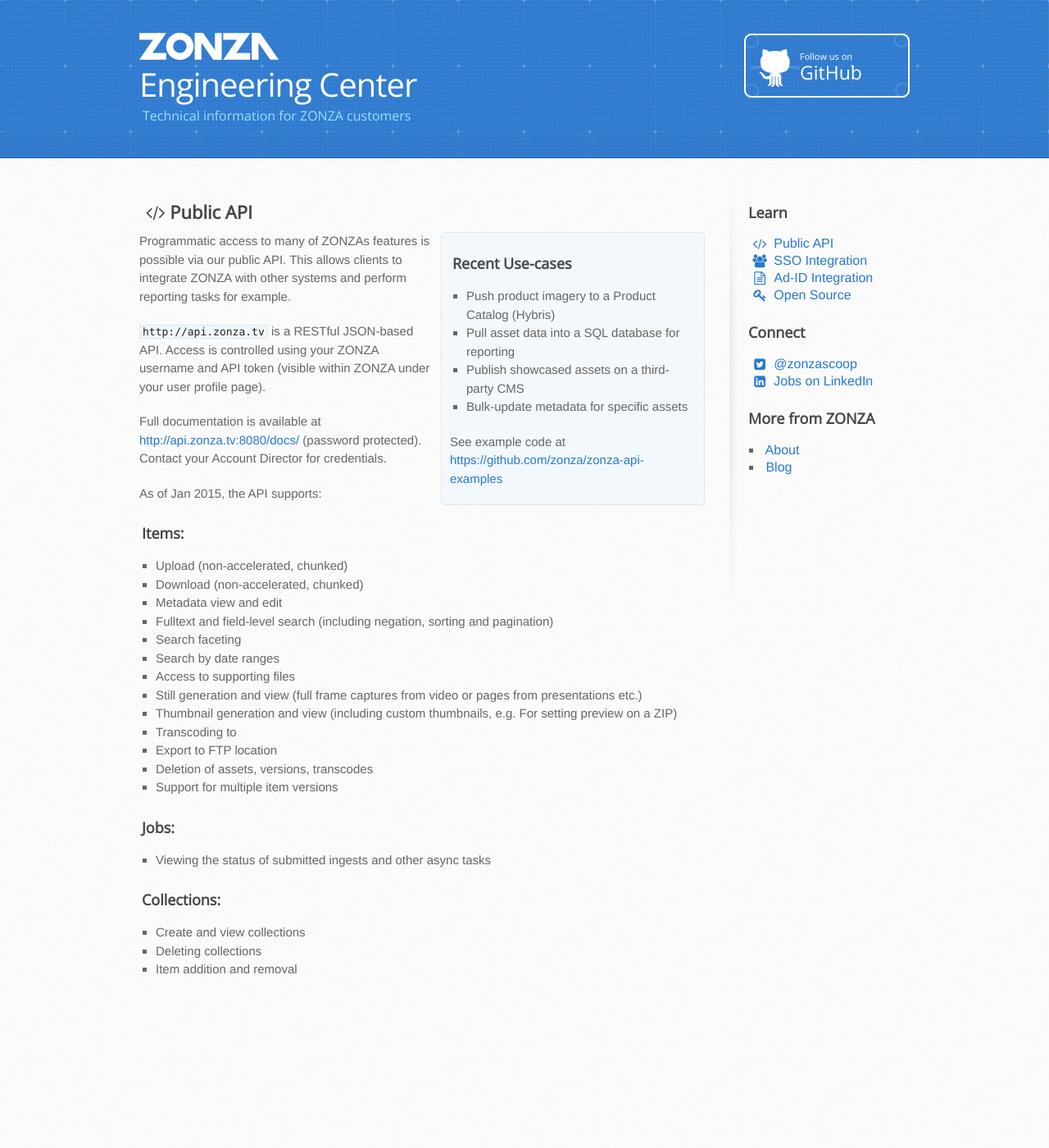
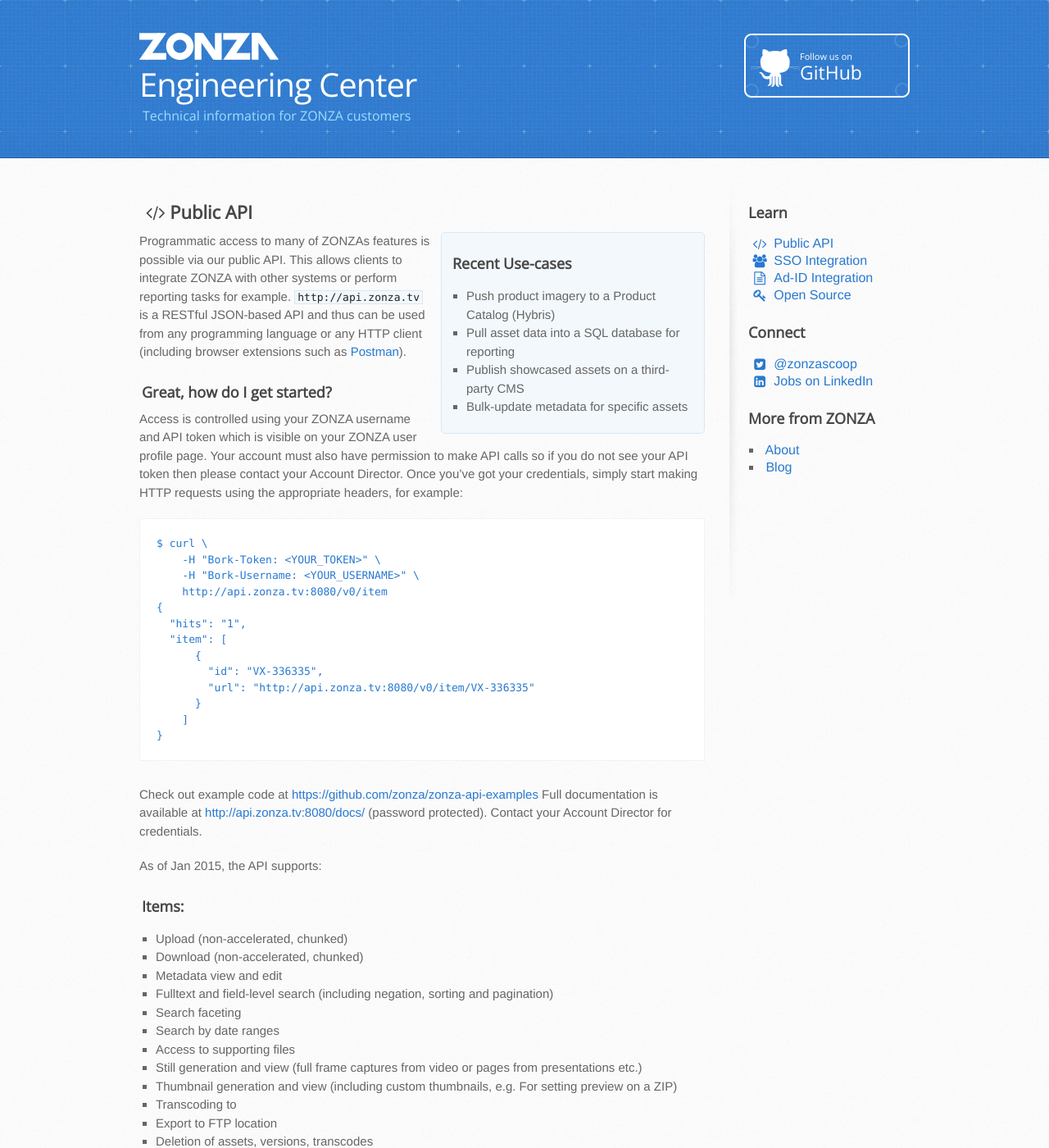
Before and after one commit to zonza/zonza.github.io, a Jekyll site: the page built from api.md, in a window 1280 px wide and 1400 px high. Shown: the whole window at 82% size. Built offline with Jekyll 4.4.1, drawn with Linux system fonts in a browser that asks for light colours; nearby versions of some CDN libraries.

Commit message:
API example added

```diff
--- a/api.md
+++ b/api.md
@@ -14,17 +14,38 @@
 <li>Publish showcased assets on a third-party CMS</li>
 <li>Bulk-update metadata for specific assets</li>
 </ul>
-<p>See example code at <a href="https://github.com/zonza/zonza-api-examples">https://github.com/zonza/zonza-api-examples</a></p>
 </div>
 
 Programmatic access to many of ZONZAs features is possible via our public API.
-This allows clients to integrate ZONZA with other systems and perform reporting
-tasks for example.
+This allows clients to integrate ZONZA with other systems or perform reporting
+tasks for example. `http://api.zonza.tv` is a RESTful JSON-based API and thus
+can be used from any programming language or any HTTP client (including
+browser extensions such as [Postman](http://www.getpostman.com/)).
 
-`http://api.zonza.tv` is a RESTful JSON-based API. Access is controlled using
-your ZONZA username and API token (visible within ZONZA under your user
-profile page).
+### Great, how do I get started?
 
+Access is controlled using your ZONZA username and API token which is visible
+on your ZONZA user profile page. Your account must also have permission to
+make API calls so if you do not see your API token then please contact your
+Account Director. Once you've got your credentials, simply start making HTTP
+requests using the appropriate headers, for example:
+
+    $ curl \
+        -H "Bork-Token: <YOUR_TOKEN>" \
+        -H "Bork-Username: <YOUR_USERNAME>" \
+        http://api.zonza.tv:8080/v0/item
+    {
+      "hits": "1",
+      "item": [
+          {
+            "id": "VX-336335",
+            "url": "http://api.zonza.tv:8080/v0/item/VX-336335"
+          }
+        ]
+    }
+
+Check out example code at
+[https://github.com/zonza/zonza-api-examples](https://github.com/zonza/zonza-api-examples)
 Full documentation is available at
 [http://api.zonza.tv:8080/docs/](http://api.zonza.tv:8080/docs/) (password
 protected). Contact your Account Director for credentials.
```
Also changed, not shown: adid.md (+2 -2 lines), sso.md (+4 -0 lines).
